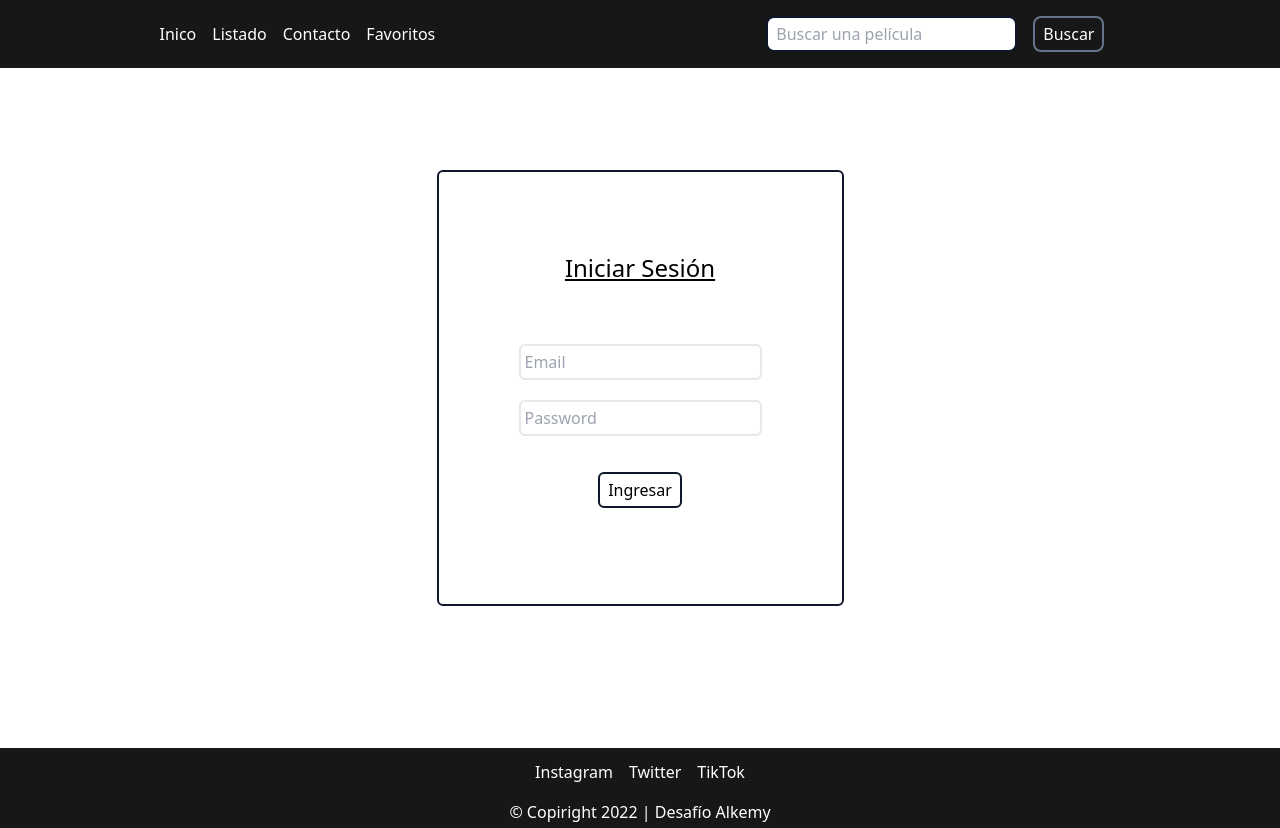
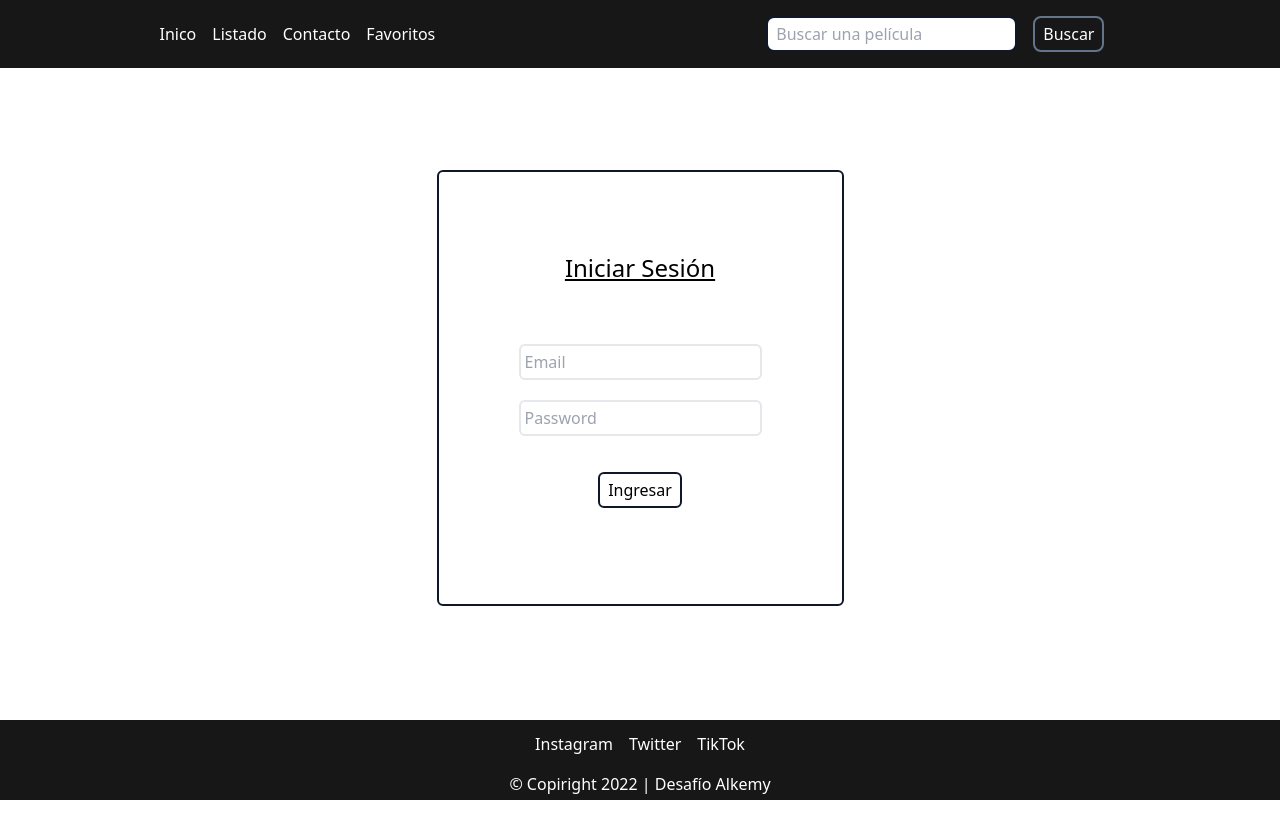
Before and after one commit to JoaquinDeLuca/Challenge, a React (Vite) app: page / in a window 1280 px wide. After the commit the page ends 800 px from the top, so only its background shows below. Built offline with nearby package versions, Linux system fonts and the light colour scheme.

Commit message:
modify scroll bar

```diff
--- a/src/index.css
+++ b/src/index.css
@@ -11,6 +11,10 @@ html{
     min-height: 100%;
     position: relative;
 }
-body{
-    margin-bottom: 120px;
+body::-webkit-scrollbar{
+    width: 10px;
+    background-color: white;
 }
+body::-webkit-scrollbar-thumb{
+    background: #171717c5;
+}
```
